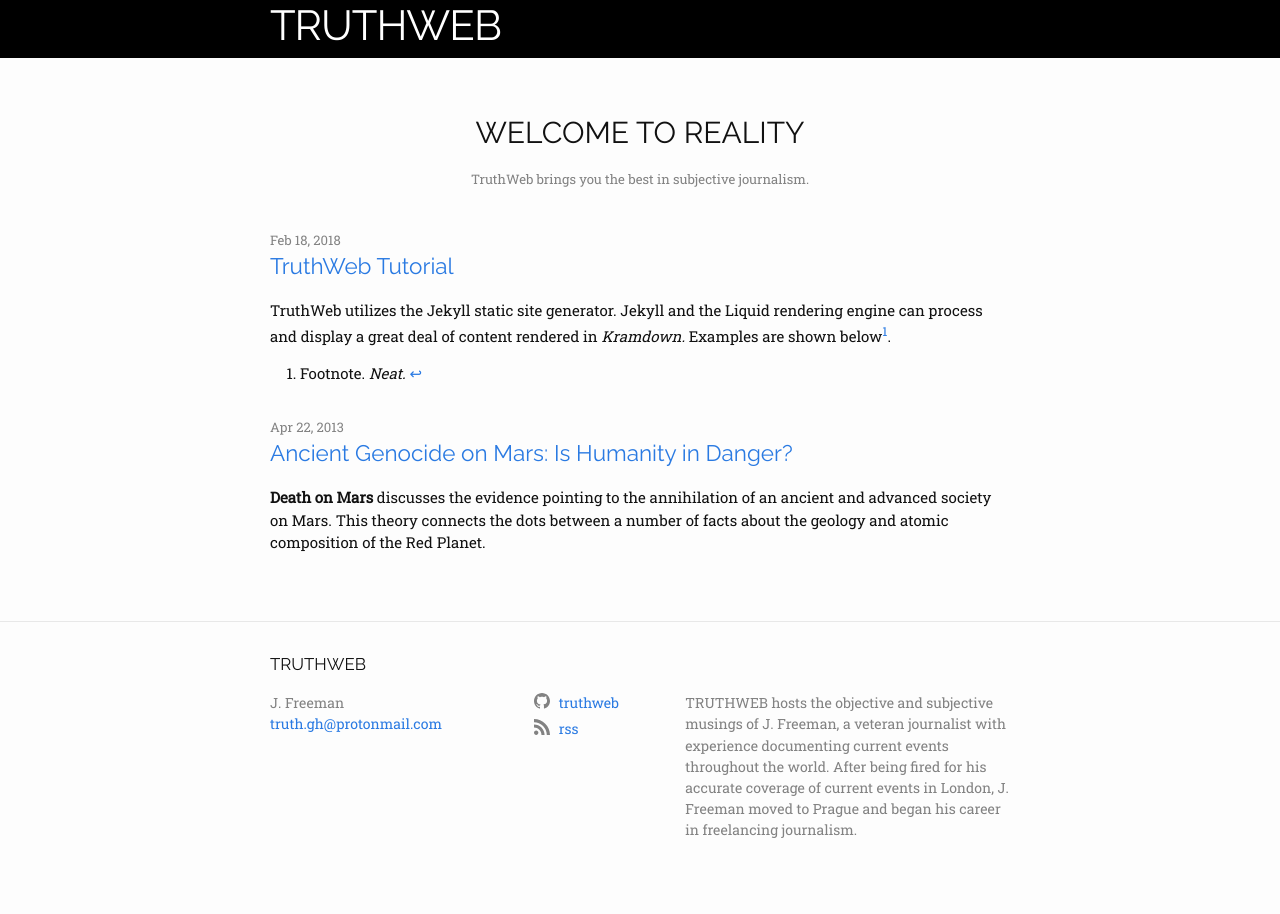
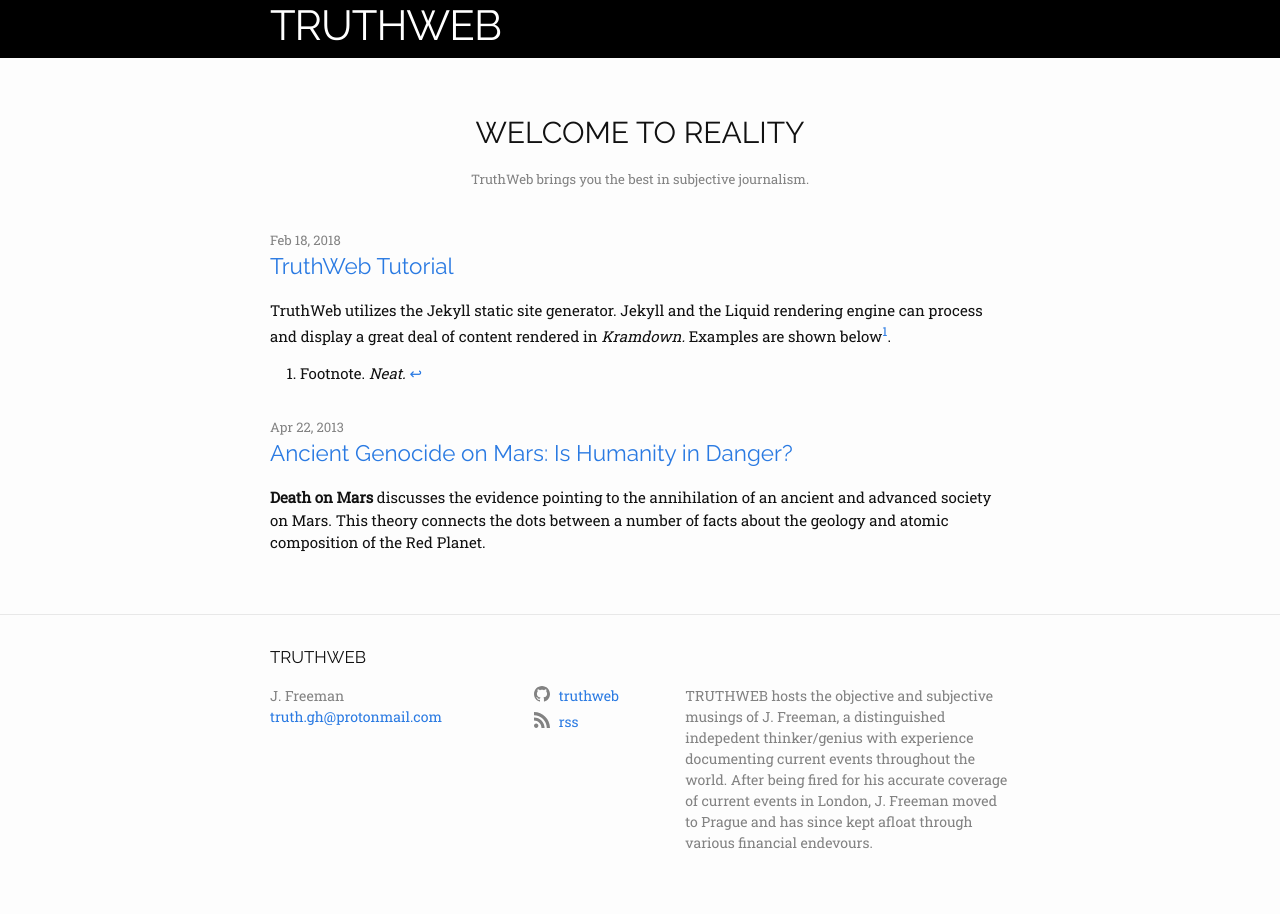
Before and after one commit to truthweb/truthweb.github.io, a Jekyll site: the page built from index.md, in a window 1280 px wide. Built offline with Jekyll 4.4.1, drawn with Linux system fonts in a browser that asks for light colours.

Commit message:
Updated config.yml

```diff
--- a/_config.yml
+++ b/_config.yml
@@ -2,7 +2,7 @@ title: TRUTHWEB
 author: J. Freeman
 email: truth.gh@protonmail.com
 description: > # this means to ignore newlines until "twitter_username:"
-  TRUTHWEB hosts the objective and subjective musings of J. Freeman, a veteran journalist with experience documenting current events throughout the world. After being fired for his accurate coverage of current events in London, J. Freeman moved to Prague and began his career in freelancing journalism.
+  TRUTHWEB hosts the objective and subjective musings of J. Freeman, a distinguished indepedent thinker/genius with experience documenting current events throughout the world. After being fired for his accurate coverage of current events in London, J. Freeman moved to Prague and has since kept afloat through various financial endevours.
 
 # social link
 github_username: truthweb
```
Also changed, not shown: 1 other file.
